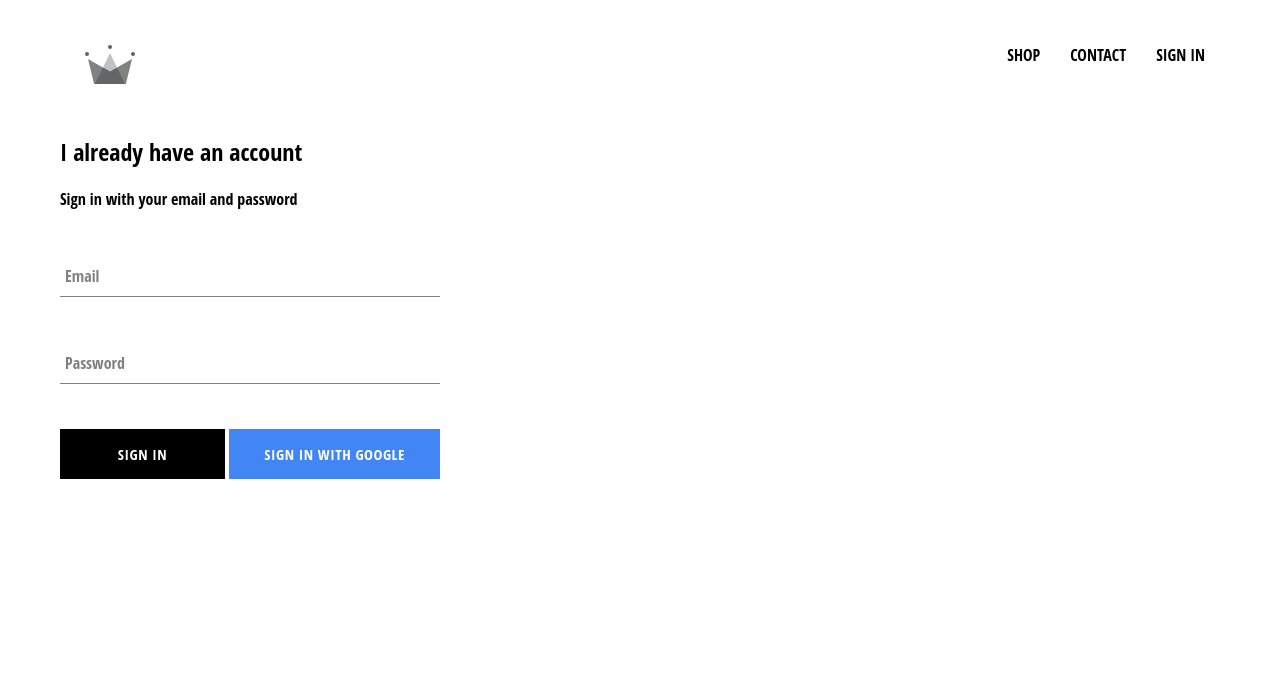
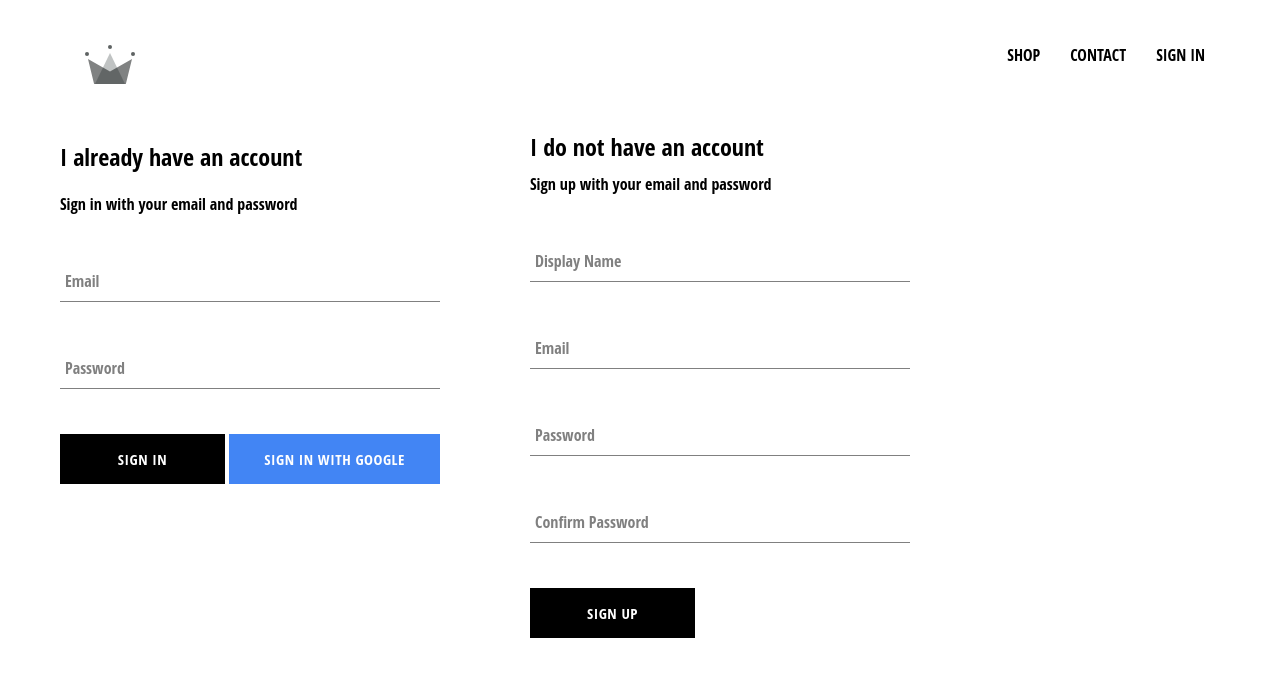
Before and after one commit to abbasCoder51/crwn-clothing, a React (Create React App) app: page /signin in a window 1280 px wide. Shown: the top 676 px of the page. Built offline with nearby package versions, Linux system fonts and the light colour scheme; no server answers; the HTML template or start-up script is replaced by a standard one.

Commit message:
- Added the ability to signin to shop

```diff
--- a/src/App.js
+++ b/src/App.js
@@ -7,7 +7,7 @@
 import ShopPage from './pages/shop/shop.component';
 import SignInAndSignUpPage from './pages/sign-in-and-sign-up/sign-in-and-sign-up.component';
 import Header from './components/header/header.component';
-import { auth } from './firebase/firebase.utils';
+import { auth, createUserProfileDocument } from './firebase/firebase.utils';
 
 class App extends React.Component {
   constructor() {
@@ -21,10 +21,21 @@
   unsubscribeFromAuth = null;
 
   componentDidMount() {
-    this.unsubscribeFromAuth = auth.onAuthStateChanged(user => {
-      this.setState({ currentUser: user });
+    this.unsubscribeFromAuth = auth.onAuthStateChanged(async userAuth => {
+      if(userAuth) {
+        const userRef = await createUserProfileDocument(userAuth);
 
-      console.log(user);
+        userRef.onSnapshot(snapShot => {
+          this.setState({
+            currentUser: {
+              id: snapShot.id,
+            ...snapShot.data()
+            }
+          });
+        });
+      } else {
+        this.setState({currentUser: userAuth});
+      }
     });
   }
 
--- a/src/components/sign-in/sign-in.component.jsx
+++ b/src/components/sign-in/sign-in.component.jsx
@@ -3,7 +3,7 @@
 import FormInput from '../form-input/form-input.component';
 import CustomButton from '../custom-button/custom-button.component';
 
-import { signInWithGoogle } from '../../firebase/firebase.utils';
+import { auth, signInWithGoogle } from '../../firebase/firebase.utils';
 
 import './sign-in.styles.scss';
 
@@ -17,11 +17,18 @@
         };
     }
 
-    handleSubmit = event => {
+    handleSubmit = async event => {
         event.preventDefault();
 
-        this.setState({ email: '', password: ''})
-    }
+        const { email, password } = this.state;
+
+        try {
+            await auth.signInWithEmailAndPassword(email, password);
+            this.setState({ email: '', password: ''})
+        } catch (error) {
+            console.log(error);
+        }
+    };
 
     handleChange = event => {
         const { value, name } = event.target;
--- /dev/null
+++ b/src/components/sign-up/sign-up.component.jsx
@@ -0,0 +1,104 @@
+import React from 'react';
+
+import FormInput from '../form-input/form-input.component';
+import CustomButton from '../custom-button/custom-button.component';
+
+import { auth, createUserProfileDocument } from '../../firebase/firebase.utils';
+
+import './sign-up.styles.scss';
+
+class SignUp extends React.Component {
+    constructor(){
+        super();
+
+        this.state = {
+            displayName: '',
+            email: '',
+            password: '',
+            confirmPassword: ''
+        }
+    }
+
+    handleSubmit = async event => {
+        event.preventDefault();
+
+        const { displayName, email, password, confirmPassword } = this.state;
+
+        if(password != confirmPassword) {
+            alert("passwords don't match");
+            return;
+        }
+
+        try {
+            const { user } = await auth.createUserWithEmailAndPassword(
+                email,
+                password
+            );
+
+            await createUserProfileDocument(user, { displayName });
+
+            this.setState({
+                displayName: '',
+                email: '',
+                password: '',
+                confirmPassword: ''
+            });
+
+        } catch (error) {
+            console.error(error);
+        }
+    };
+
+    handleChange = event => {
+        const { name, value } = event.target;
+
+        this.setState({[name]: value});
+    }
+
+    render() {
+        const { displayName, email, password, confirmPassword } = this.state;
+        return (
+            <div className='sign-up'>
+                <h2 className='title'>I do not have an account</h2>
+                <span>Sign up with your email and password</span>
+                <form className='sign-up-form' onSubmit={this.handleSubmit}>
+                    <FormInput
+                        type='text'
+                        name='displayName'
+                        value={displayName}
+                        onChange={this.handleChange}
+                        label='Display Name'
+                        required
+                    />
+                    <FormInput
+                        type='email'
+                        name='email'
+                        value={email}
+                        onChange={this.handleChange}
+                        label='Email'
+                        required
+                    />
+                    <FormInput
+                        type='password'
+                        name='password'
+                        value={password}
+                        onChange={this.handleChange}
+                        label='Password'
+                        required
+                    />
+                    <FormInput
+                        type='password'
+                        name='confirmPassword'
+                        value={confirmPassword}
+                        onChange={this.handleChange}
+                        label='Confirm Password'
+                        required
+                    />
+                    <CustomButton type='submit'>SIGN UP</CustomButton>
+                </form>
+            </div>
+        )
+    }
+}
+
+export default SignUp;
--- /dev/null
+++ b/src/components/sign-up/sign-up.styles.scss
@@ -0,0 +1,9 @@
+.sign-up {
+    display: flex;
+    flex-direction: column;
+    width: 380px;
+
+    .title {
+        margin: 10px 0;
+    }
+}
--- a/src/firebase/firebase.utils.js
+++ b/src/firebase/firebase.utils.js
@@ -11,6 +11,32 @@
     appId: "1:720004728098:web:1f025d6c15c91d295bd17b"
 };
 
+export const createUserProfileDocument = async (userAuth, additionalData) => {
+    if (!userAuth) return;
+
+    const userRef = firestore.doc(`users/${userAuth.uid}`);
+
+    const snapShot = await userRef.get();
+
+    if(!snapShot.exists) {
+        const { displayName, email } = userAuth;
+        const createdAt = new Date();
+
+        try {
+            await userRef.set({
+                displayName,
+                email,
+                createdAt,
+                ...additionalData
+            });
+        } catch (error) {
+            console.log('error creating user', error.message);
+        }
+    }
+
+    return userRef;
+}
+
 firebase.initializeApp(config);
 
 export const auth = firebase.auth();
--- a/src/pages/sign-in-and-sign-up/sign-in-and-sign-up.component.jsx
+++ b/src/pages/sign-in-and-sign-up/sign-in-and-sign-up.component.jsx
@@ -3,10 +3,12 @@
 import './sign-in-and-sign-up.styles.scss';
 
 import SignIn from '../../components/sign-in/sign-in.component';
+import SignOut from '../../components/sign-up/sign-up.component';
 
 const SignInAndSignUpPage = () => (
     <div className='sign-in-and-sign-up'>
         <SignIn />
+        <SignOut />
     </div>
 );
 
--- a/src/pages/sign-in-and-sign-up/sign-in-and-sign-up.styles.scss
+++ b/src/pages/sign-in-and-sign-up/sign-in-and-sign-up.styles.scss
@@ -0,0 +1,6 @@
+.sign-in-and-sign-up {
+    width: 850px;
+    display: flex;
+    justify-content: space-between;
+    margin: 30px 0;
+}
```
